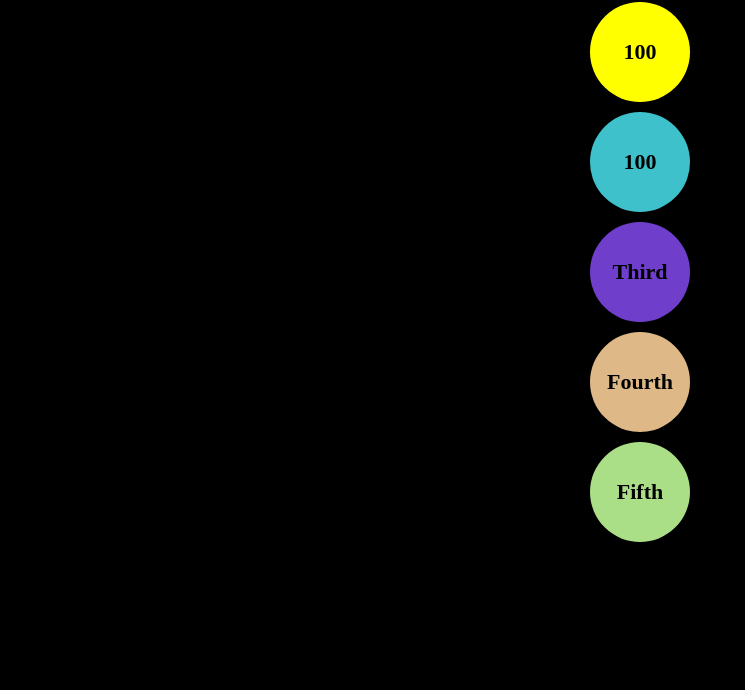
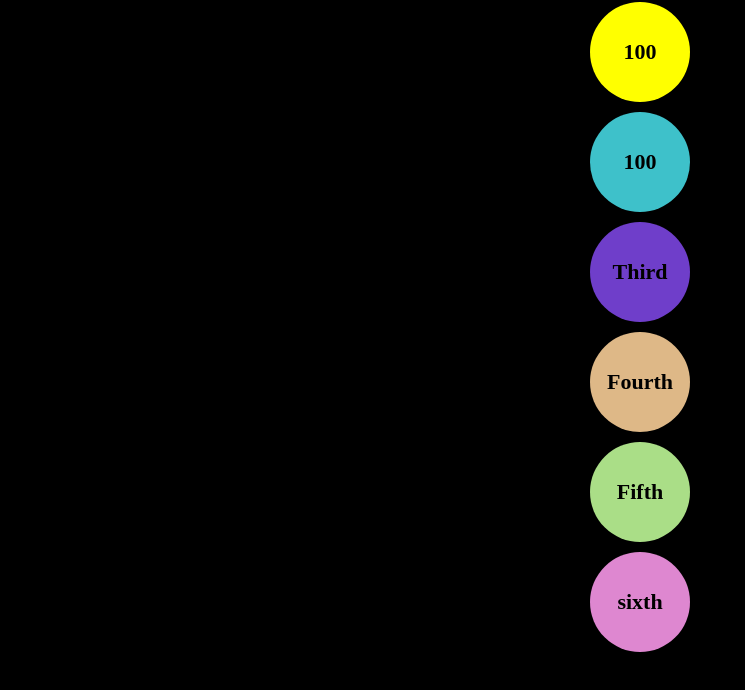
Before and after one commit to HodayaGitHub/git-basic-ex, a plain HTML site: page index.html in a window 1280 px wide. Shown: the part 78-768 px from the top of the page, without its empty margins (0-745 px from the left). Drawn offline with Linux system fonts and the light colour scheme.

Commit message:
Sixth ball fn reset to initial status

```diff
--- a/css/style.css
+++ b/css/style.css
@@ -20,8 +20,6 @@ h1 {
 
     border-radius: 50%;
     background-color: yellow;
-
-
 }
 
 .second-ball {
@@ -41,3 +39,8 @@ h1 {
     background-color: rgb(170, 222, 135);
 
 }
+
+.sixth-ball {
+    background-color: rgb(222, 135, 208);
+
+}
--- a/index.html
+++ b/index.html
@@ -15,6 +15,8 @@
     <div class="ball third-ball" onclick="onThirdBallClick(this)">Third</div>
     <div class="ball fourth-ball" onclick="onFourthBallClick(this)">Fourth</div>
     <div class="ball fifth-ball" onclick="onFifthBallClick(this)">Fifth</div>
+    <div class="ball sixth-ball" onclick="onSixthhBallClick(this)">sixth</div>
+
 
 
     <script src="js/util.js"></script>
--- a/js/main.js
+++ b/js/main.js
@@ -1,4 +1,7 @@
 'use strict'
+
+
+
 
 function onBallClick(elBall, maxDiameter) {
     var elBallsize = elBall.clientHeight
@@ -65,3 +68,21 @@ function onFourthBallClick(elBall) {
 function onFifthBallClick() {
     document.querySelector('body').style.backgroundColor = getRandomColor()
 }
+
+function onSixthhBallClick() {
+    document.querySelector('body').style.backgroundColor = 'black'
+
+    var elBalls = document.querySelectorAll('.ball')
+    elBalls.forEach(ball => {
+        ball.style.height = '100px'
+        ball.style.width = '100px'
+
+        if (ball === document.querySelector('.first-ball') || ball === document.querySelector('.second-ball')) {
+            ball.innerText = 100
+        }
+
+    });
+
+
+
+}
```
